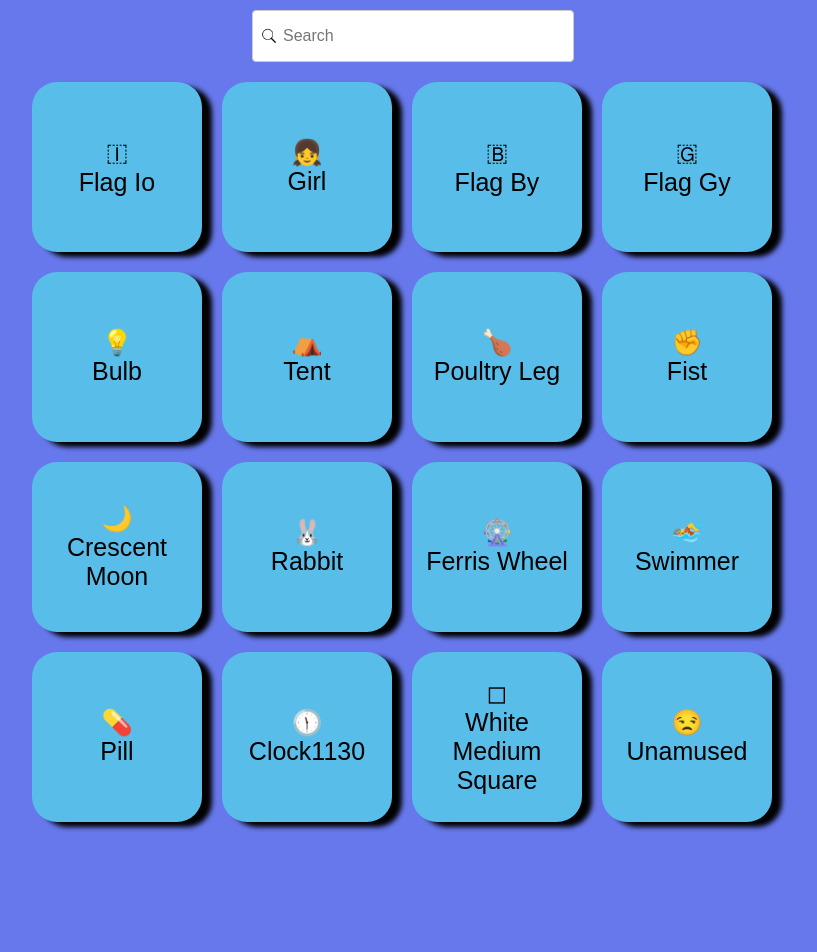
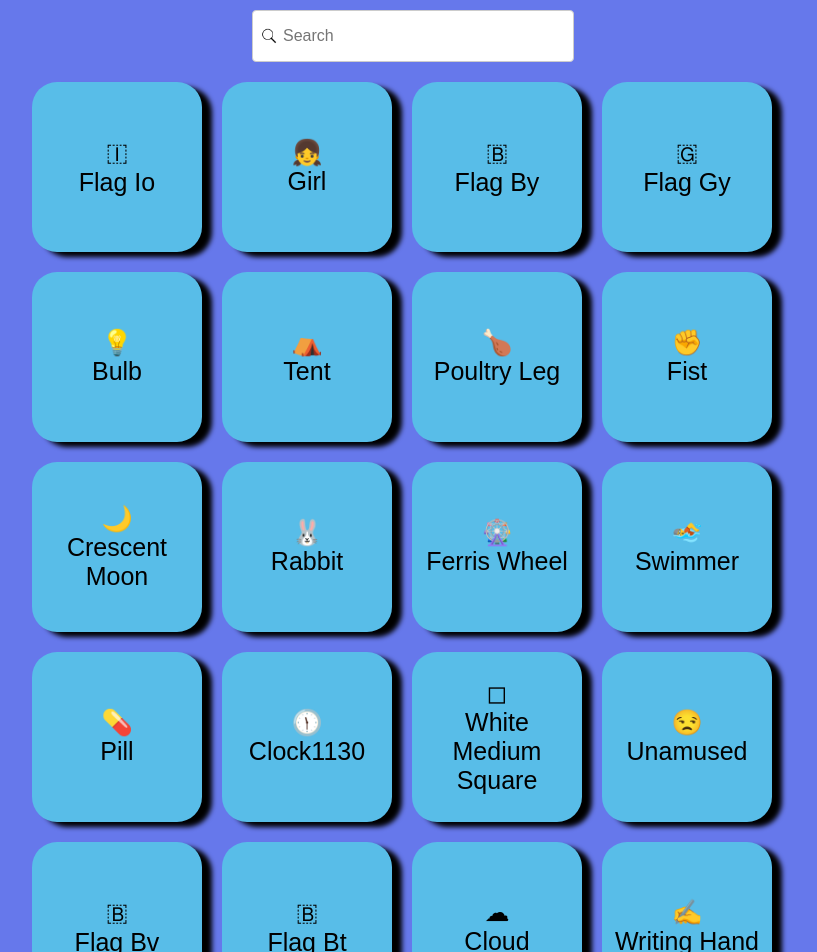
Before and after one commit to nde95/Emoji-Dictionary, a React (Vite) app: page / in a window 1280 px wide. Shown: the top 952 px of the page, without its empty margins (238-1055 px from the left). Before the commit the page ends 832 px from the top, so only its background shows below. Built offline with nearby package versions, Linux system fonts and the light colour scheme.

Commit message:
20 random emojis on load

```diff
--- a/src/components/emoijs list/emojis-list.component.jsx
+++ b/src/components/emoijs list/emojis-list.component.jsx
@@ -3,7 +3,7 @@ import EmojiCard from "../emoji-card/emoji-card.component";
 import "./emojis-list.styles.css";
 
 const EmojisList = () => {
-  const emojis = getRandomEmojis(16);
+  const emojis = getRandomEmojis(20);
 
   function getRandomEmojis(count) {
     const shuffledEmojis = emojisList.sort(() => 0.5 - Math.random());
```
